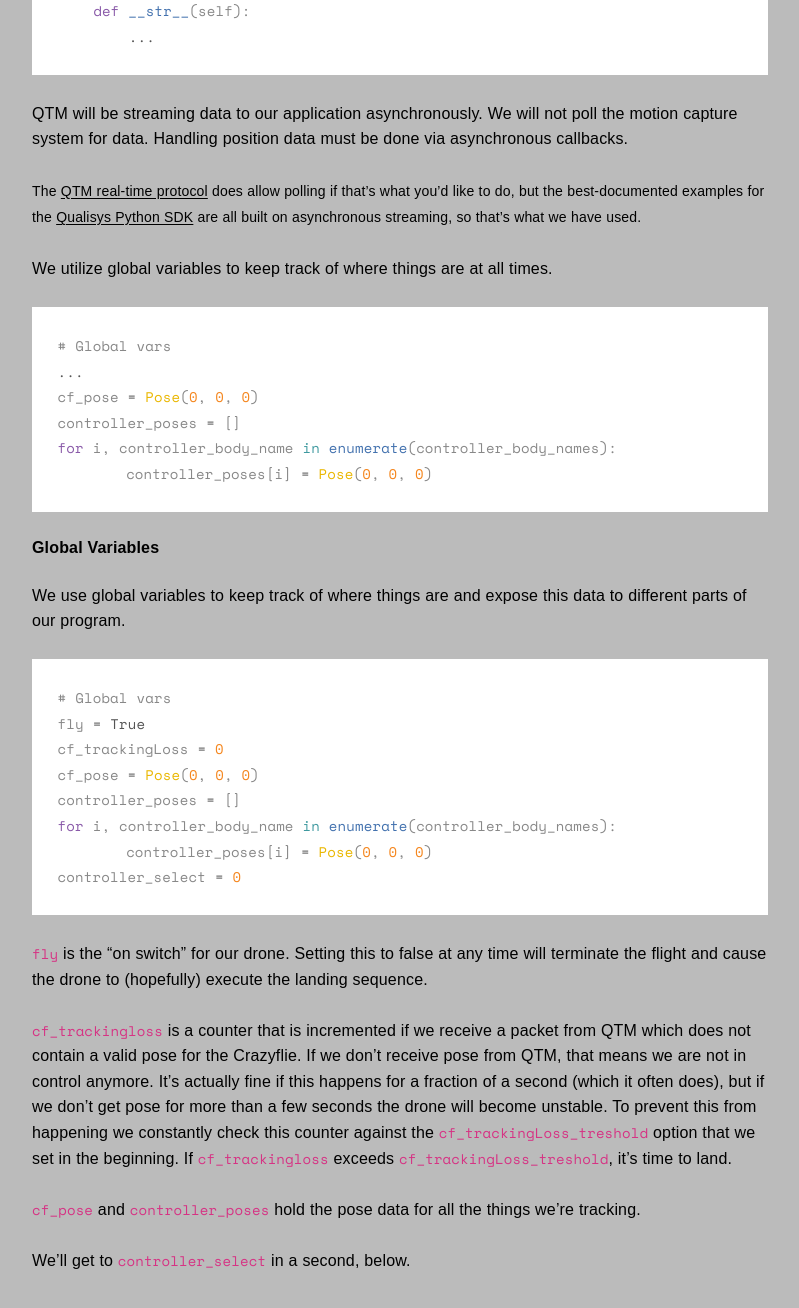
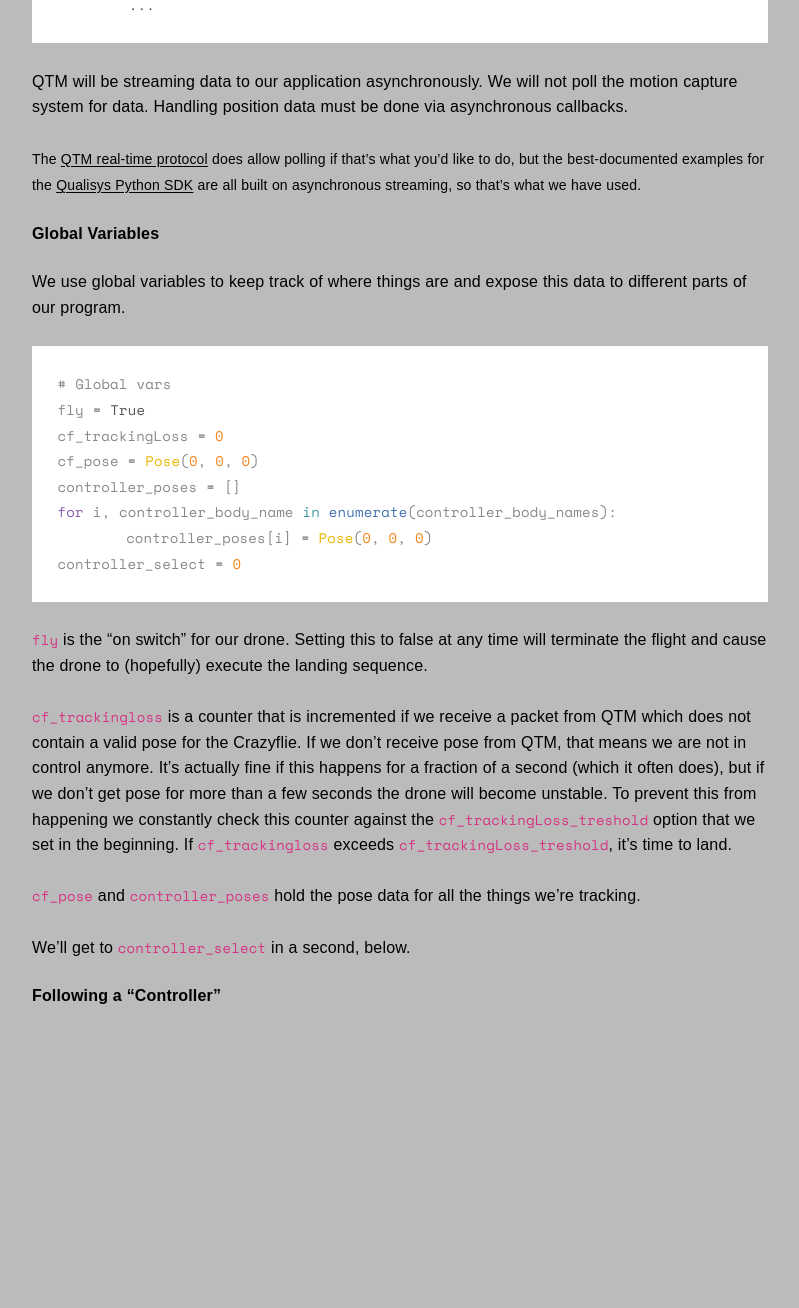
Before and after one commit to l77l77/mbaytas.github.io, a Jekyll site: the page built from crazyflie.md, in a window 1280 px wide and 1400 px high, scrolled down 5967 px. Shown: the top 1308 px of the window, without its empty margins (430-1229 px from the left). Built offline with Jekyll 4.4.1, drawn with Linux system fonts in a browser that asks for light colours; some web fonts are replaced; our own code applies the rules of GitHub Pages for plain Markdown files; comment, search, counter and statistics services are not loaded; after the commit the page ends 7141 px from its top, so only the background shows below that.

Commit message:
Update crazyflie.md

````diff
--- a/crazyflie.md
+++ b/crazyflie.md
@@ -119,9 +119,9 @@
     print("TRACKING LOST FOR " + str(cf_trackingLoss_treshold) + " FRAMES!")
 ```
 
-# Interactivity
+## Interactivity
 
-## The Pose Class
+### The Pose Class
 
 [Pose](https://en.wikipedia.org/wiki/Pose_(computer_vision)) is the term used in engineering to refer to the combination of position (x, y, z coordinates) and orientation (rotations around x, y, z axes), describing an object's whereabouts in [six degrees of freedom (6DoF)](https://en.wikipedia.org/wiki/Six_degrees_of_freedom).
 
@@ -167,17 +167,6 @@
 
 *The [QTM real-time protocol](https://docs.qualisys.com/qtm-rt-protocol/) does allow polling if that's what you'd like to do, but the best-documented examples for the [Qualisys Python SDK](https://github.com/qualisys/qualisys_python_sdk) are all built on asynchronous streaming, so that's what we have used.*
 
-We utilize global variables to keep track of where things are at all times.
-
-```python
-# Global vars
-...
-cf_pose = Pose(0, 0, 0)
-controller_poses = []
-for i, controller_body_name in enumerate(controller_body_names):
-	controller_poses[i] = Pose(0, 0, 0)
-```
-
 ### Global Variables
 
 We use global variables to keep track of where things are and expose this data to different parts of our program.
@@ -200,3 +189,5 @@
 `cf_pose` and `controller_poses` hold the pose data for all the things we're tracking.
 
 We'll get to `controller_select` in a second, below.
+
+### Following a "Controller"
````
Also changed, not shown: other parts of crazyflie.md (+1 -1 lines).
